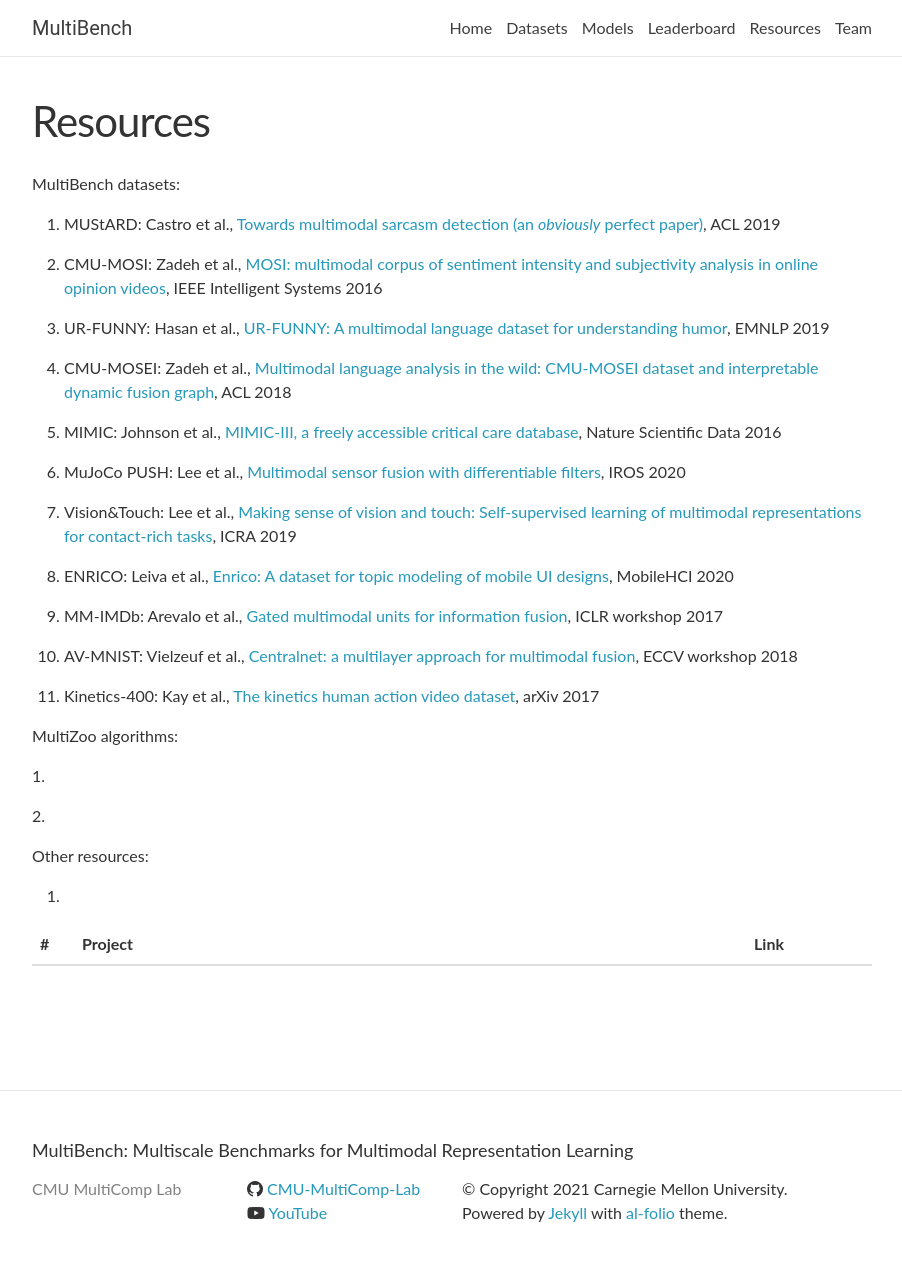
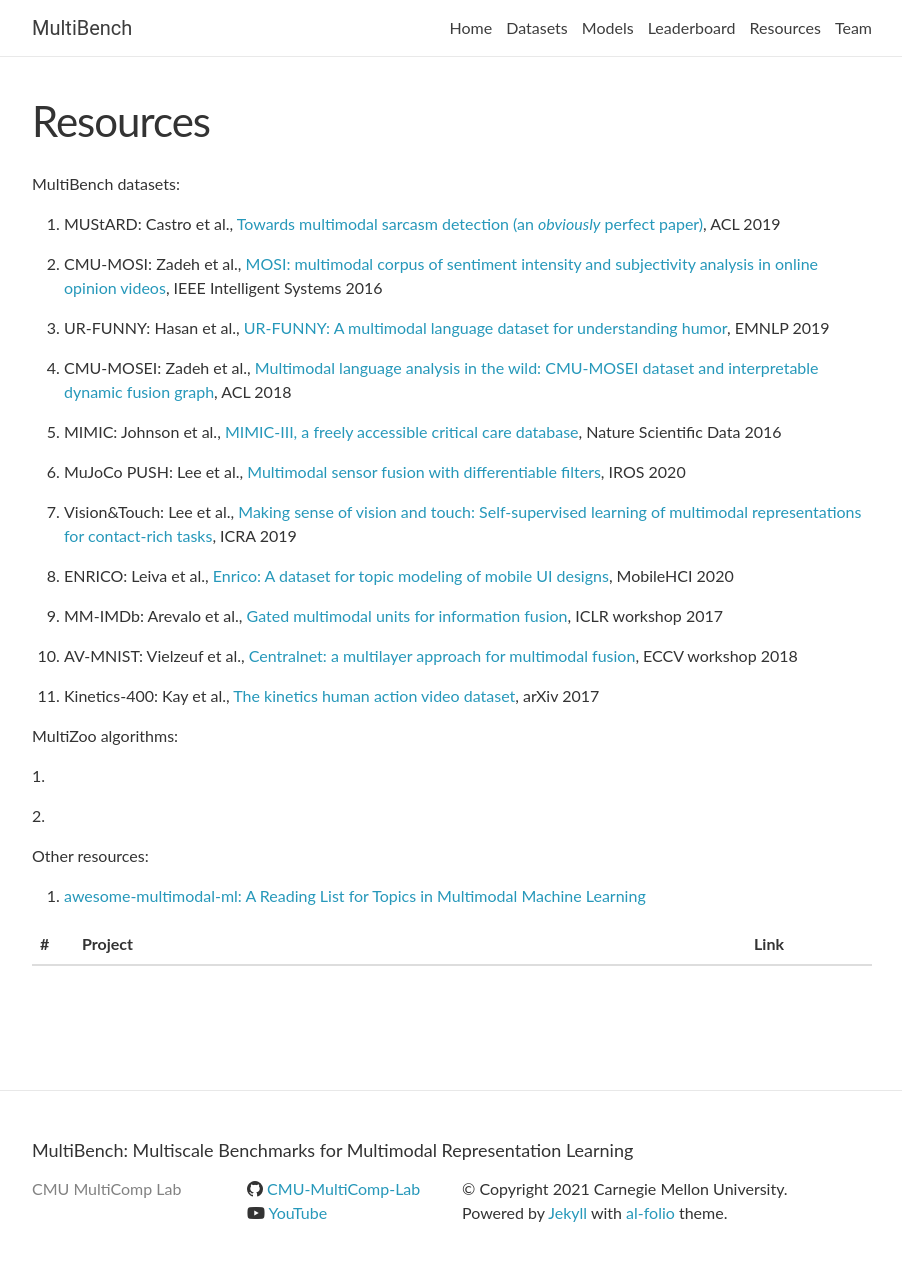
Before and after one commit to CMU-MultiComp-Lab/multibench, a Jekyll site: the page built from _pages/resources.md, in a window 1280 px wide and 1286 px high. Shown: the top 1261 px of the window, without its empty margins (188-1090 px from the left). Built offline with Jekyll 4.4.1, drawn with Linux system fonts in a browser that asks for light colours; nearby versions of some CDN libraries; library files that are not in the unit come from our copies; comment, search, counter and statistics services are not loaded.

Commit message:
Update resources.md

```diff
--- a/_pages/resources.md
+++ b/_pages/resources.md
@@ -36,4 +36,4 @@
 
 Other resources:
 
-1.
+1. [awesome-multimodal-ml: A Reading List for Topics in Multimodal Machine Learning](https://github.com/pliang279/awesome-multimodal-ml)
```
